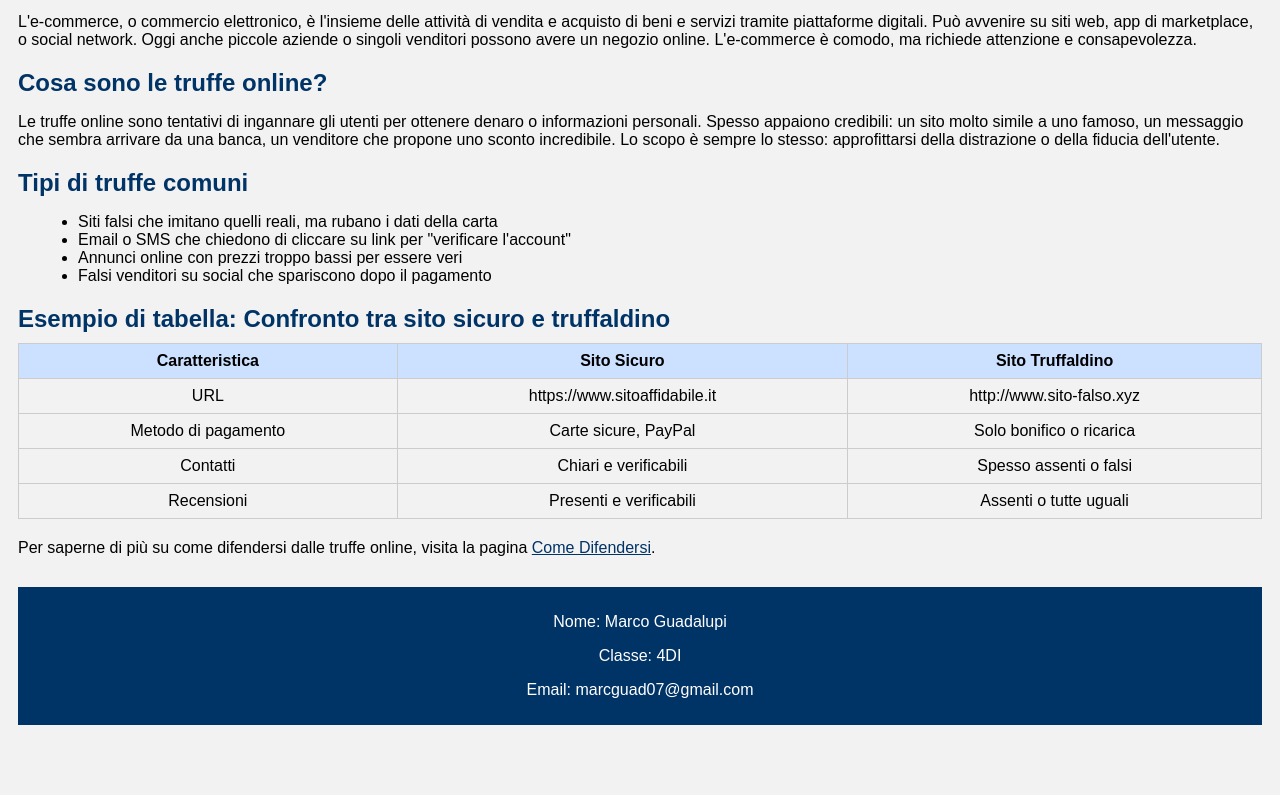
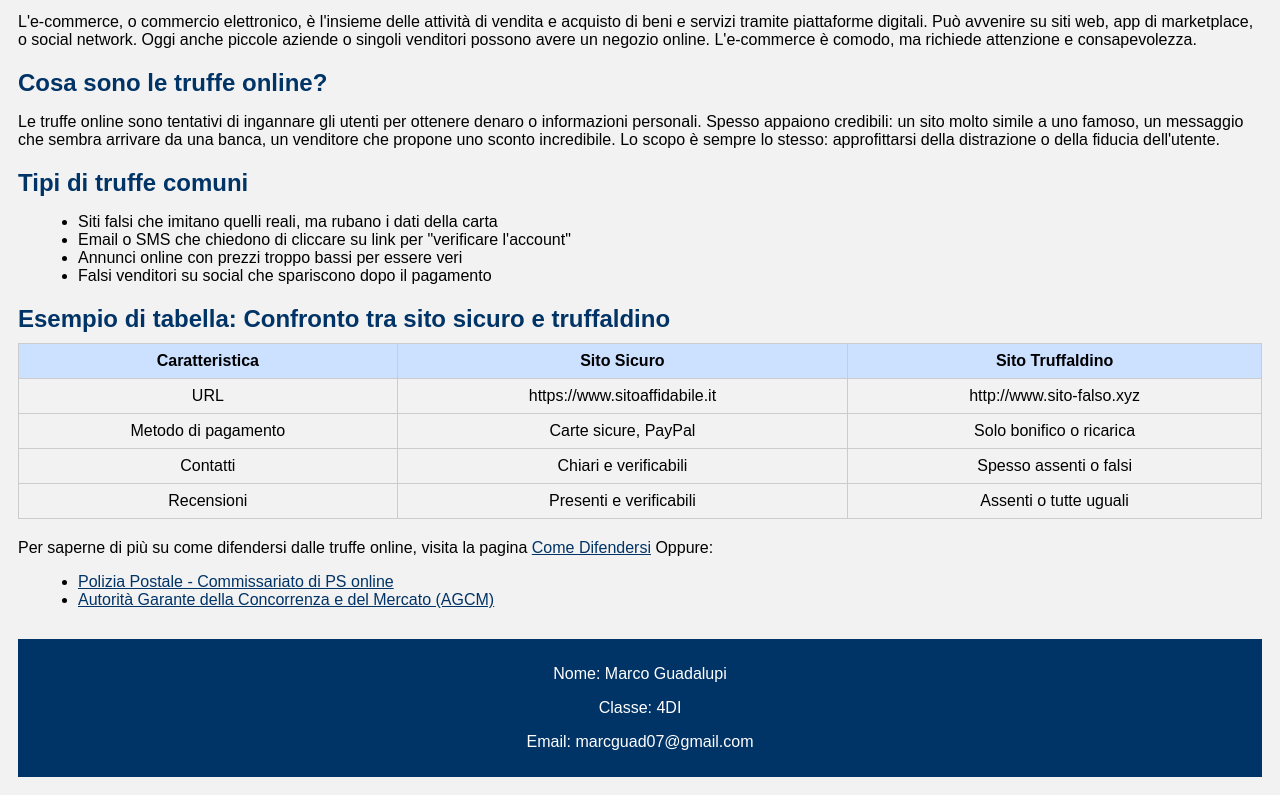
Before and after one commit to marcguad/sito, a plain HTML site: page index.html in a window 1280 px wide. Shown: the part 287-1082 px from the top of the page. Before the commit the page ends 1030 px from the top, so only its background shows below. Drawn offline with Linux system fonts and the light colour scheme.

Commit message:
cambiato index

```diff
--- a/index.html
+++ b/index.html
@@ -69,7 +69,11 @@
         </tr>
     </table>
 
-    <p>Per saperne di più su come difendersi dalle truffe online, visita la pagina <a href="come-difendersi.html">Come Difendersi</a>.</p>
+    <p>Per saperne di più su come difendersi dalle truffe online, visita la pagina <a href="come-difendersi.html">Come Difendersi</a> Oppure:</p>
+    <ul>
+        <li><a href="https://www.commissariatodips.it" target="_blank">Polizia Postale - Commissariato di PS online</a></li>
+        <li><a href="https://www.agcm.it" target="_blank">Autorità Garante della Concorrenza e del Mercato (AGCM)</a></li>
+        </ul>
 
 
     <footer>
```
